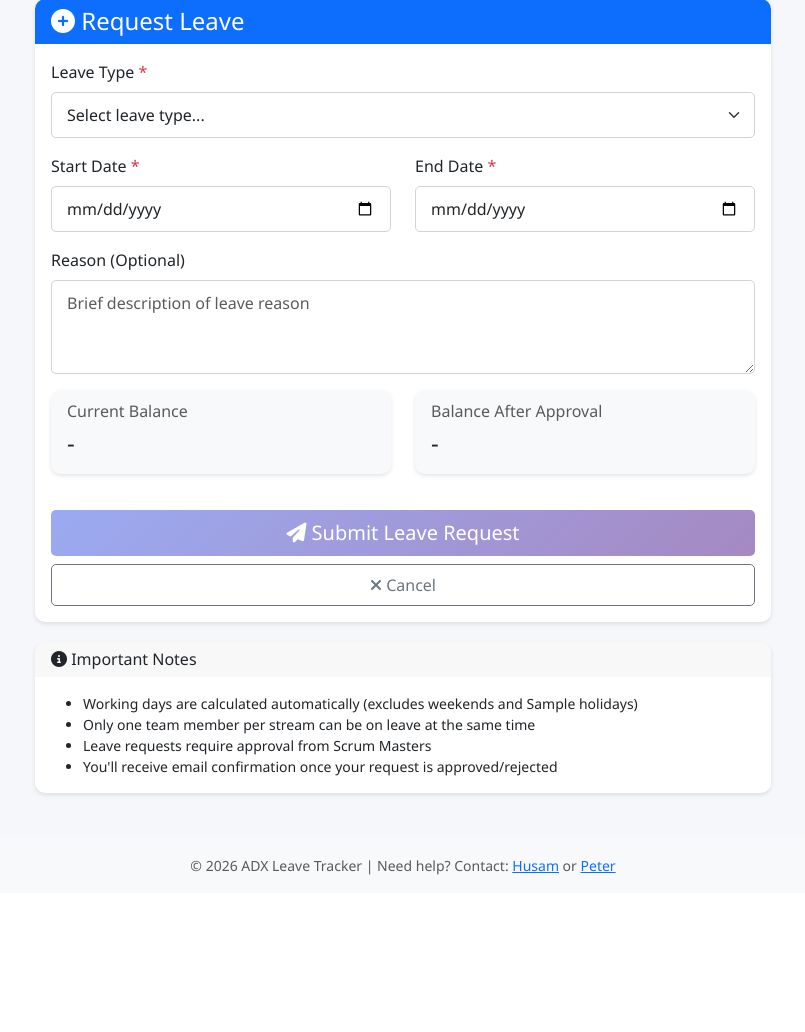
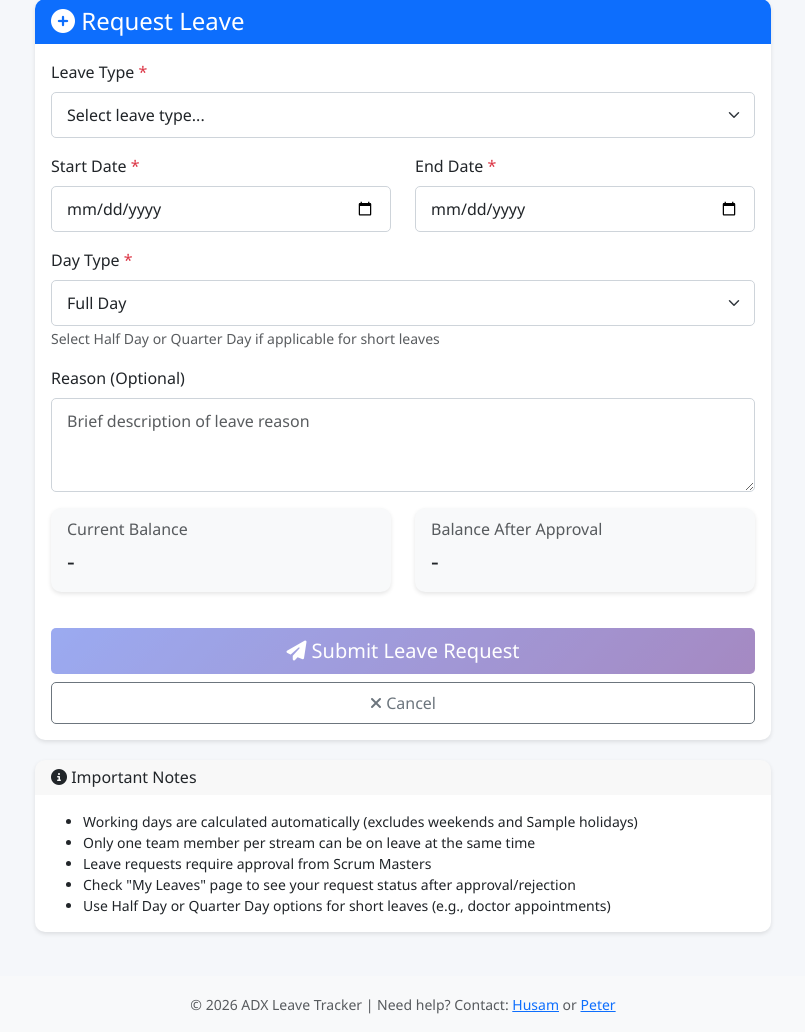
Before and after one commit to halhwadi/leave-tracker, a Flask app: page /leave/request in a window 1280 px wide. Shown: the part 81-1113 px from the top of the page, without its empty margins (237-1042 px from the left). Before the commit the page ends 956 px from the top, so only its background shows below. Run offline with Flask 3, Linux system fonts and the light colour scheme; the visitor is signed in with stand-in values (Sample User, id 1); tables that the repository leaves empty hold one stand-in row (values such as "Sample post").

Commit message:
leave_request.html

```diff
--- a/leave-tracker/templates/leave_request.html
+++ b/leave-tracker/templates/leave_request.html
@@ -41,6 +41,19 @@
                min="{{ today }}"
                required>
     </div>
+</div>
+
+<!-- Day Type -->
+<div class="mb-3">
+    <label for="day_type" class="form-label">Day Type <span class="text-danger">*</span></label>
+    <select class="form-select" id="day_type" name="day_type" required>
+        <option value="Full Day" selected>Full Day</option>
+        <option value="Half Day">Half Day (0.5 days)</option>
+        <option value="Quarter Day">Quarter Day (0.25 days)</option>
+    </select>
+    <small class="form-text text-muted">
+        Select Half Day or Quarter Day if applicable for short leaves
+    </small>
 </div>
 
                     <!-- Reason (Optional) -->
@@ -119,7 +132,8 @@
                     <li>Working days are calculated automatically (excludes weekends and {{ user.location }} holidays)</li>
                     <li>Only one team member per stream can be on leave at the same time</li>
                     <li>Leave requests require approval from Scrum Masters</li>
-                    <li>You'll receive email confirmation once your request is approved/rejected</li>
+                    <li>Check "My Leaves" page to see your request status after approval/rejection</li>
+                    <li>Use Half Day or Quarter Day options for short leaves (e.g., doctor appointments)</li>
                 </ul>
             </div>
         </div>
```
Lines whose indentation alone changed are shown as unchanged.
